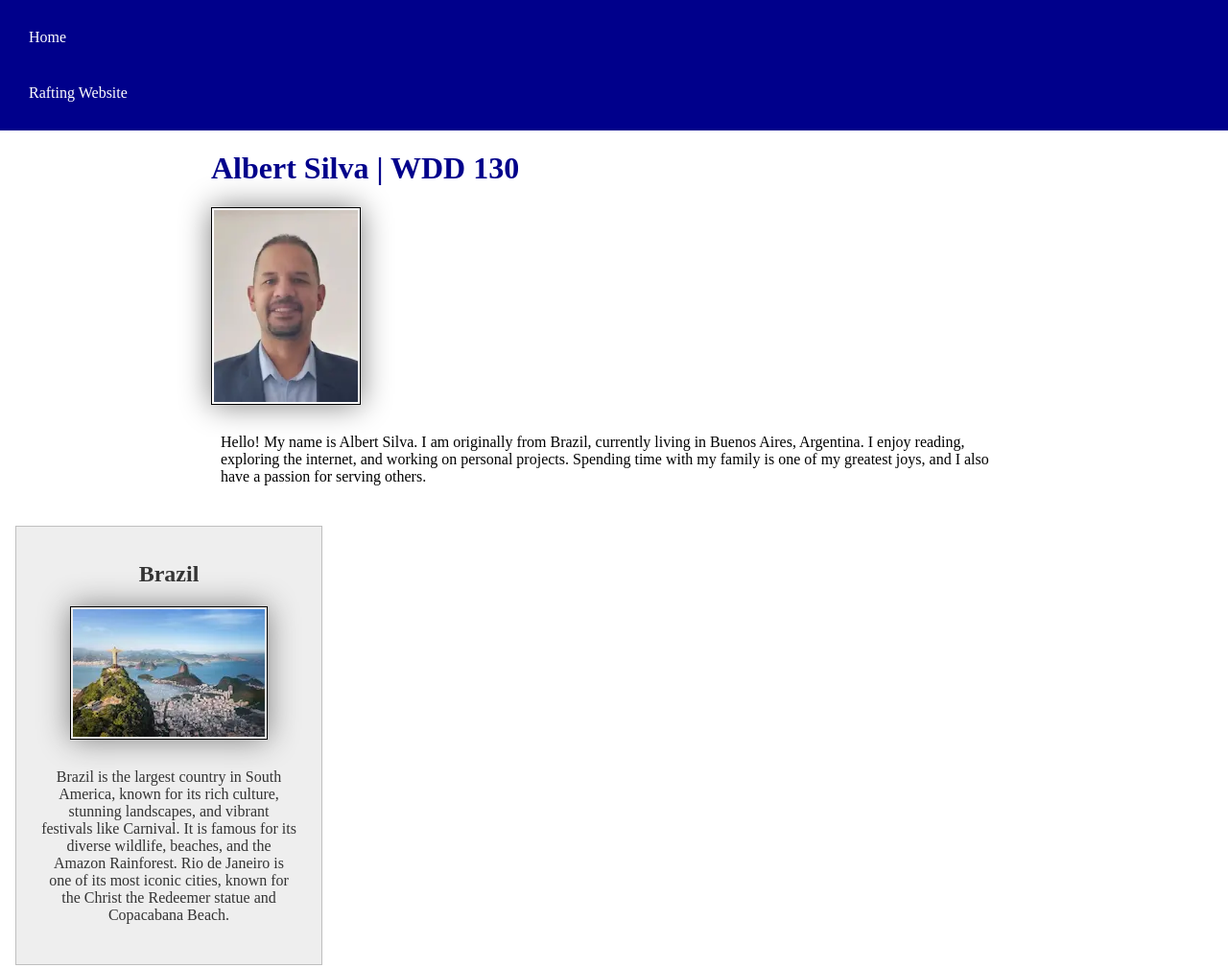
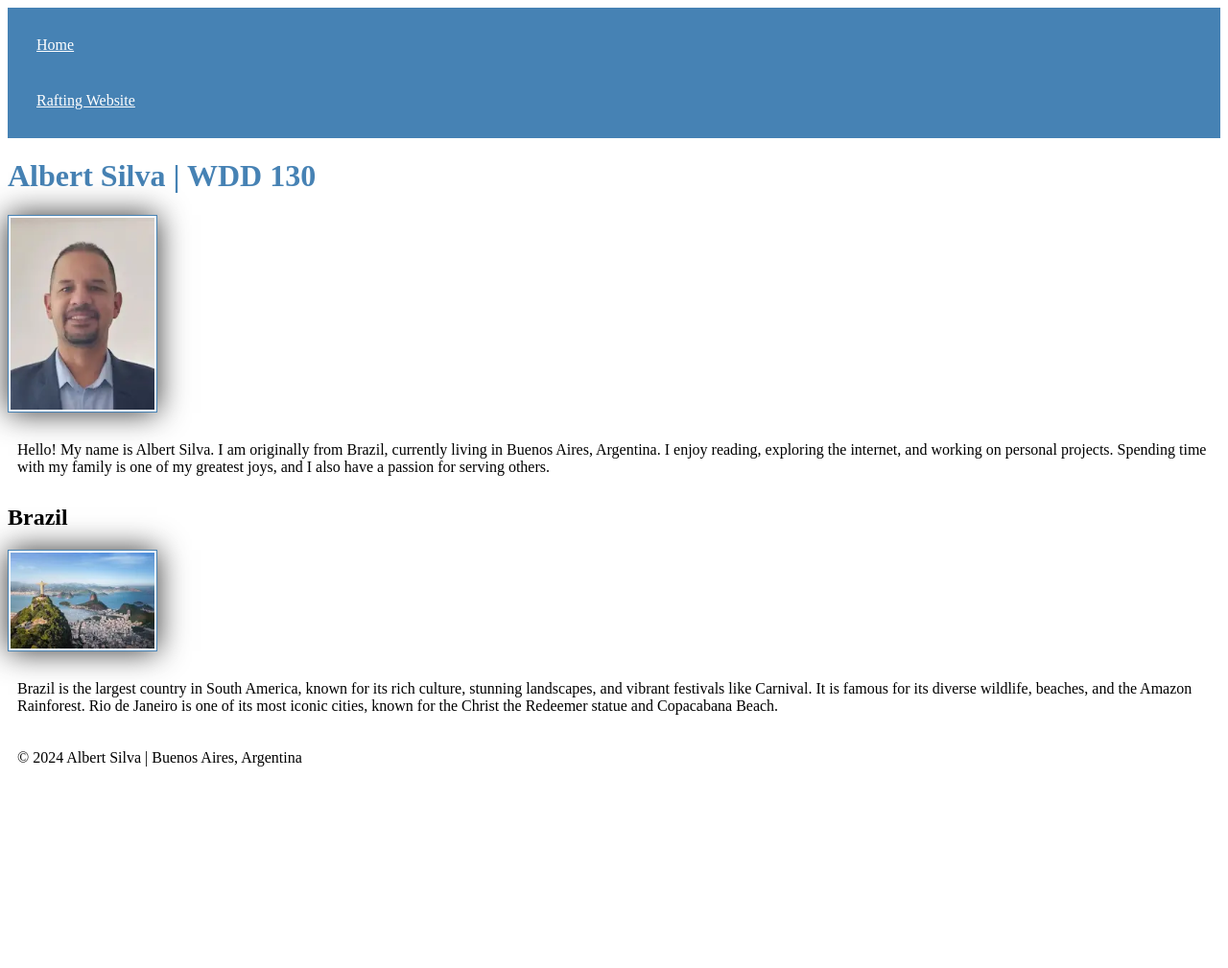
Before and after one commit to albertsilvawd/wdd130, a plain HTML site: page index.html in a window 1280 px wide. Shown: the top 1009 px of the page at 96% size. After the commit the page ends 825 px from the top, so only its background shows below. Drawn offline with Linux system fonts and the light colour scheme; files that its build step writes are made by us from their sources.

Commit message:
Adjustment stles css

```diff
--- a/week02/styles/styles.css
+++ b/week02/styles/styles.css
@@ -1,99 +1,26 @@
-/* Style for the navigation bar */
 nav {
-    background-color: darkblue;
+    background-color: steelblue;
     padding: 10px;
 }
 
-/* Style for links within the navigation bar */
 nav a {
     color: white;
+    padding: 20px;
     display: block;
-    padding: 20px;
-    text-decoration: none;  /* Remove underline */
 }
 
-/* Hover effect for the links */
-nav a:hover {
-    background-color: lightblue;  /* Changes background on hover */
-    color: darkblue;              /* Changes text color on hover */
+h1 {
+    color: steelblue;
 }
 
-/* Style for the main heading */
-h1 {
-    color: darkblue;
-}
-
-/* Style for images (Global) */
 img {
     width: 150px;
     height: auto;
-    border: 1px solid black;
+    border: 1px solid steelblue;
     padding: 2px;
-    box-shadow: 0 0 30px gray;
-    max-width: 100%;  /* Ensures images scale down in smaller screens */
+    box-shadow: 0 0 30px #333 ;
 }
 
-/* Specific style for images inside <aside> */
-aside img {
-    width: 200px;
-    height: auto;
-}
-
-/* Style for paragraph elements */
 p {
     padding: 10px;
 }
-
-/* Style for <main> element to limit its width */
-main {
-    max-width: 840px;
-    margin: 0 auto; /* Optional: centers the main content */
-}
-
-/* Style for the <aside> element */
-aside {
-    width: 20rem;
-    margin: 1rem;
-    border: 1px solid rgba(0, 0, 0, 0.2); /* Subtle transparent border */
-    padding: 1rem;
-    background-color: #eee;
-    color: #333;
-    text-align: center;
-    box-sizing: border-box; /* Ensures padding and border are included in the width */
-}
-
-/* Style for <footer> element */
-footer {
-    margin-top: 15px;
-    border-top: 1px solid #000;
-    text-align: center;
-    padding: 10px 0;  /* Add some padding to make it more visually appealing */
-    background-color: #f1f1f1;  /* Optional: give a light background color */
-}
-
-/* Optional: Ensure the footer stays at the bottom on small pages */
-html, body {
-    height: 100%;
-    margin: 0;
-}
-
-body {
-    display: flex;
-    flex-direction: column;
-}
-
-footer {
-    margin-top: auto;  /* Push the footer to the bottom of the page */
-}
-
-/* Example responsive design for smaller screens */
-@media (max-width: 768px) {
-    aside {
-        width: 100%;  /* Allow <aside> to take up full width on smaller screens */
-        margin: 0;    /* Remove margin for better use of screen space */
-    }
-
-    nav a {
-        padding: 10px;  /* Reduce padding for smaller screens */
-    }
-}
```
